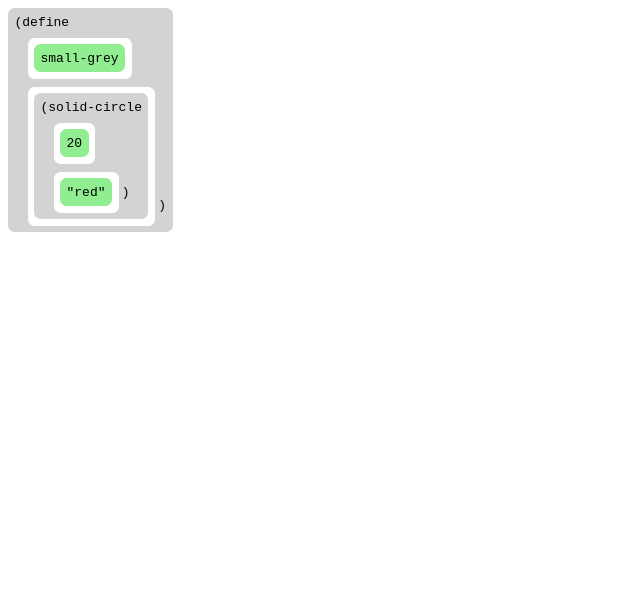
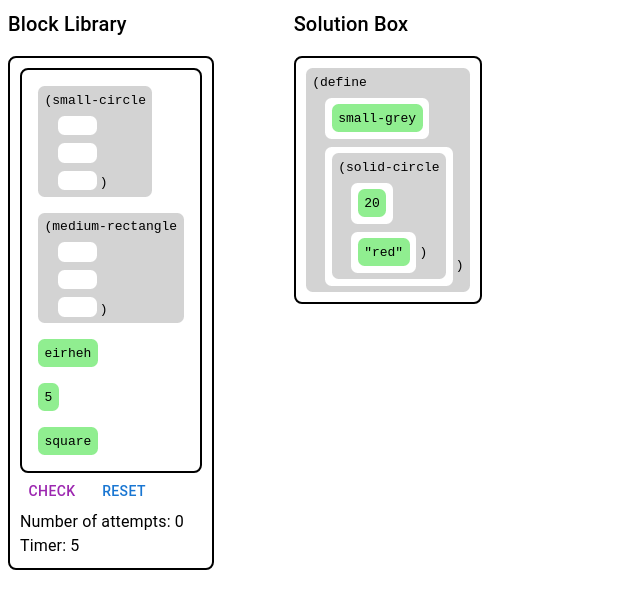
Before and after one commit to kimjulian-gc/Block-Parsons, a React (Vite) app: page / in a window 1280 px wide. Shown: the top 608 px of the page, without its empty margins (0-640 px from the left). Built offline with nearby package versions, Linux system fonts and the light colour scheme.

Commit message:
Streamline UI structure

```diff
--- /dev/null
+++ b/src/app/App.tsx
@@ -0,0 +1,17 @@
+import { Stack } from "@mui/material";
+import { BlockLibrary } from "../block-library/BlockLibrary.tsx";
+import { TitledSection } from "./TitledSection.tsx";
+import { SolutionBox } from "../solution-box/SolutionBox.tsx";
+
+export function App() {
+  return (
+    <Stack direction={"row"} spacing={10}>
+      <TitledSection title={"Block Library"}>
+        <BlockLibrary />
+      </TitledSection>
+      <TitledSection title={"Solution Box"}>
+        <SolutionBox />
+      </TitledSection>
+    </Stack>
+  );
+}
--- /dev/null
+++ b/src/app/TitledSection.tsx
@@ -0,0 +1,20 @@
+import type { PropsWithChildren } from "react";
+import { Box, Stack, Typography } from "@mui/material";
+
+interface TitledSectionProps {
+  title: string;
+}
+
+export function TitledSection({
+  title,
+  children,
+}: PropsWithChildren<TitledSectionProps>) {
+  return (
+    <Stack spacing={2}>
+      <Typography variant="h6">{title}</Typography>
+      <Box border={2} borderRadius={"0.5em"} padding={"10px"}>
+        {children}
+      </Box>
+    </Stack>
+  );
+}
--- a/src/block-library/BlockLibrary.tsx
+++ b/src/block-library/BlockLibrary.tsx
@@ -37,11 +37,7 @@ export function BlockLibrary() {
   };
 
   return (
-    <Stack direction="row" spacing={10}>
     <Box>
-        <Typography variant="h6" gutterBottom>
-          Library Box
-        </Typography>
       <Box
         border={"2px solid black"}
         borderRadius={"0.5em"}
@@ -69,20 +65,5 @@ export function BlockLibrary() {
       <Typography> Number of attempts: {count} </Typography>
       <Typography> Timer: {Math.floor(timeTaken / 1000)} </Typography>
     </Box>
-
-      <Box>
-        <Typography variant="h6" gutterBottom>
-          Solution Box
-        </Typography>
-        <Box
-          border={"2px solid black"}
-          borderRadius={"0.5em"}
-          padding={"1em"}
-          width={100}
-          height={100}
-          aria-label="Solution Box"
-        />
-      </Box>
-    </Stack>
   );
 }
--- a/src/main.tsx
+++ b/src/main.tsx
@@ -1,8 +1,8 @@
 import { createRoot } from "react-dom/client";
-import { SolutionBox } from "./solution-box/SolutionBox.tsx";
 import { throwNull } from "./common/utils.ts";
+import { App } from "./app/App.tsx";
 
 const root =
   document.getElementById("root") ?? throwNull("React root cannot be null!");
 
-createRoot(root).render(<SolutionBox />);
+createRoot(root).render(<App />);
```
Lines whose indentation alone changed are shown as unchanged.
